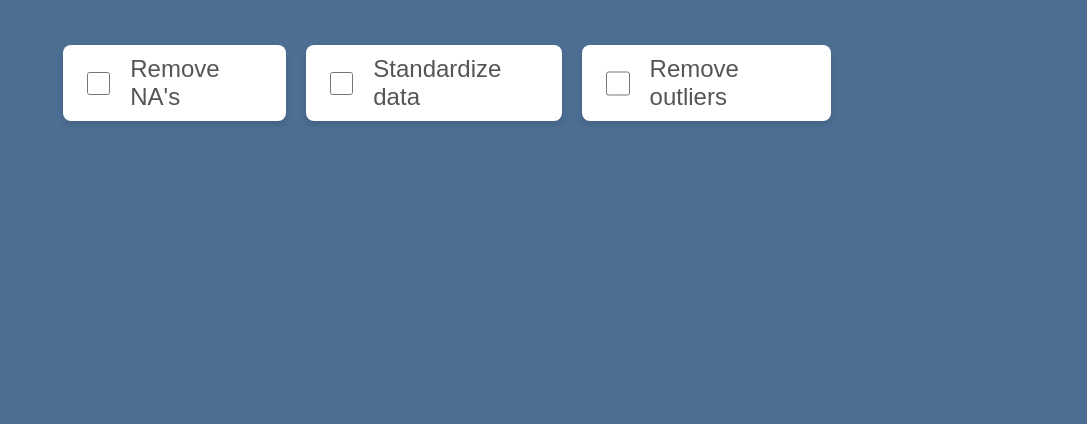
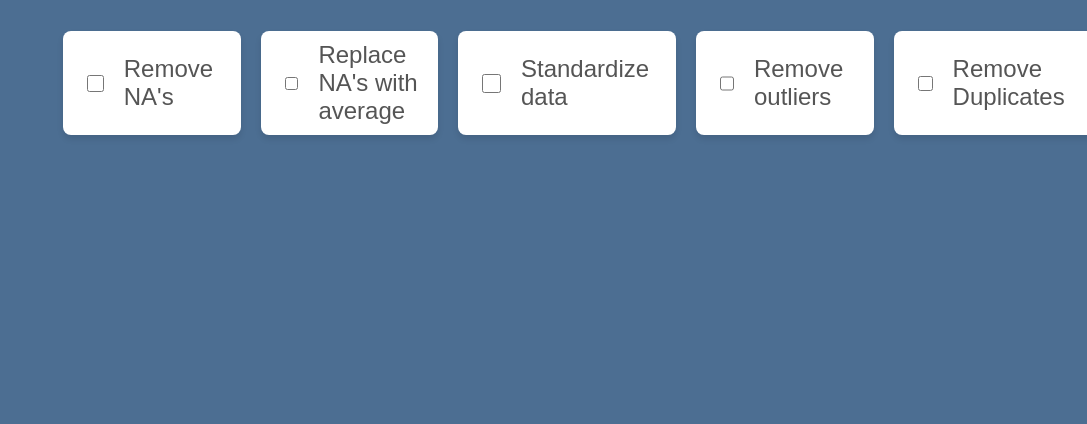
Before and after one commit to manovay/hackumass, a website: page frontend/index.html in a window 1280 px wide. Shown: the part 376-800 px from the top of the page, without its empty margins (193-1280 px from the left). Drawn offline with Linux system fonts and the light colour scheme.

```diff
--- a/frontend/index.html
+++ b/frontend/index.html
@@ -48,6 +48,10 @@
              Remove NA's
          </label>
          <label>
+            <input type="checkbox" name="cleaning-option" value="remove-outliers">
+            Replace NA's with average
+        </label>
+         <label>
              <input type="checkbox" name="cleaning-option" value="standardize">
              Standardize data
          </label>
@@ -55,6 +59,10 @@
              <input type="checkbox" name="cleaning-option" value="remove-outliers">
              Remove outliers
          </label>
+         <label>
+            <input type="checkbox" name="cleaning-option" value="remove-outliers">
+            Remove Duplicates
+        </label>
      </div>
  </body>
  </html>
```
Also changed, not shown: frontend/result.html (line endings or trailing spaces).
